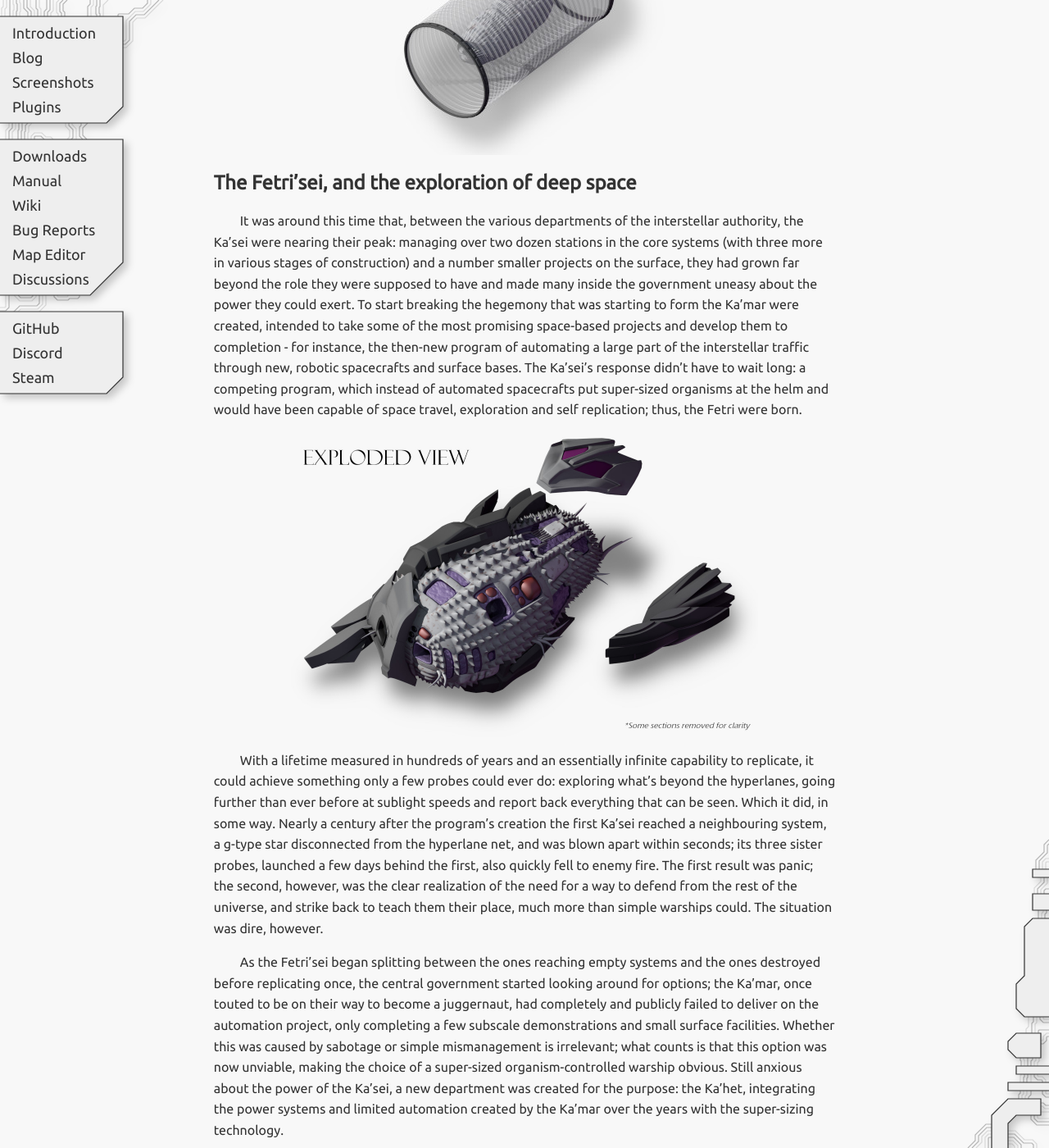
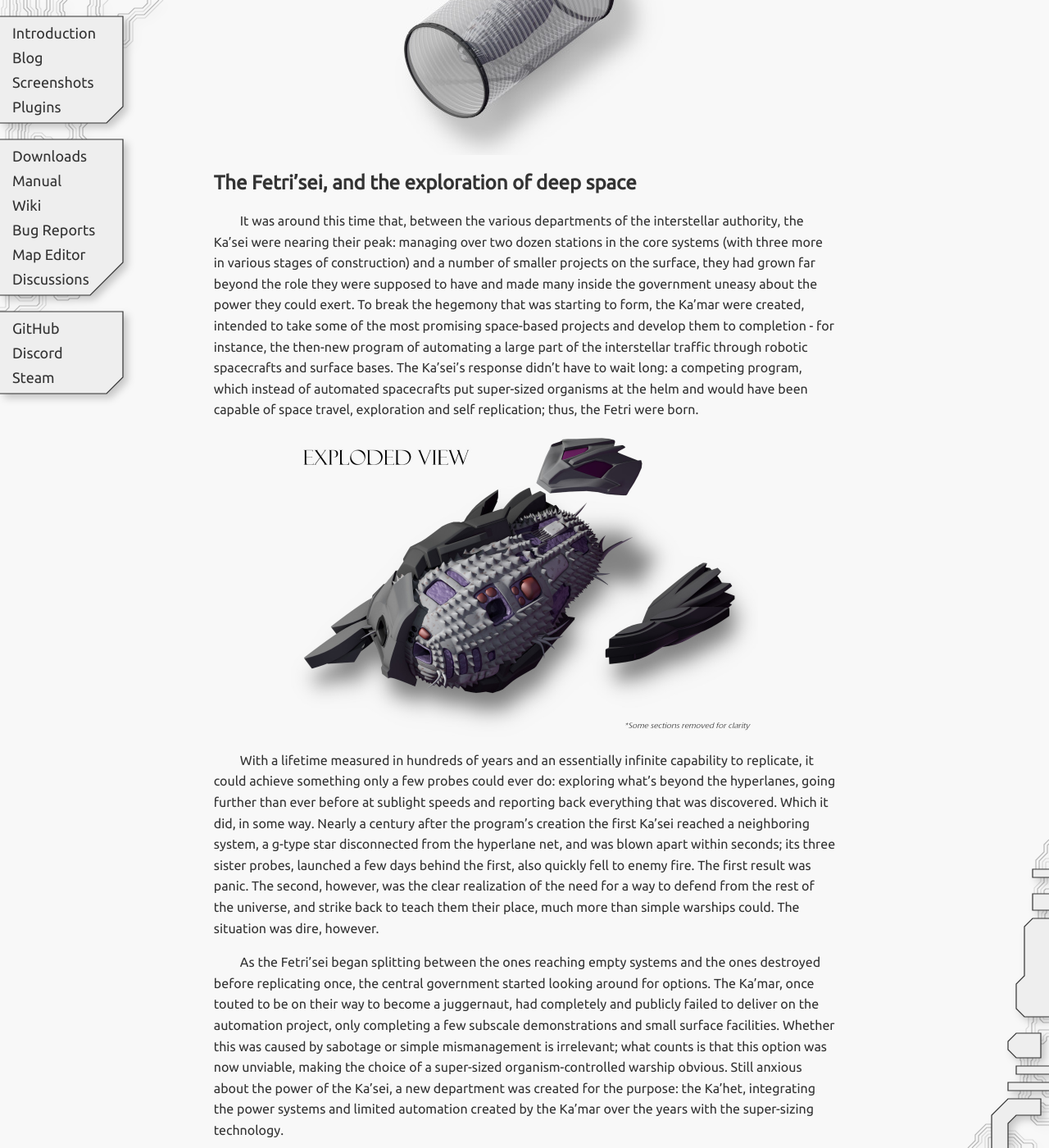
Before and after one commit to endless-sky/endless-sky.github.io, a Jekyll site: the page built from _posts/2023-10-21-beneath-the-shell.md, in a window 1280 px wide and 1400 px high, scrolled down 1085 px. Shown: the whole window at 82% size. Built offline with Jekyll 4.4.1, drawn with Linux system fonts in a browser that asks for light colours; some of the changed text lies outside the part shown.

Commit message:
Apply suggestions from code review
Co-authored-by: Amazinite <jsteck2000@gmail.com>

```diff
--- a/_posts/2023-10-21-beneath-the-shell.md
+++ b/_posts/2023-10-21-beneath-the-shell.md
@@ -10,24 +10,24 @@
 
 ## Early concepts: the "super-sizing"
 
-The story begins over two centuries before the first Ka'het saw the light; not when the proposal was first conceived (the idea itself is much older, and had always been rejected as outlandish and unfeasible), but when it was first realized, through a tech demo that applied what is known as "super-sizing" an organism and created a three meter long, half a meter large worm, incapable of sustaining its own weight in a gravitational field or survive on its own. Though its appearance would be much different from what followed, and it had no functions beyond eating and growing, nothing would have been possible without the breakthroughs of the super-sizing project - as a matter of fact, it wasn't long after this that the Fetri'sei program began to make its first steps.
+The story begins over two centuries before the first Ka'het saw the light; not when the proposal was first conceived (the idea itself is much older, and had always been rejected as outlandish and unfeasible), but when it was first realized, through a tech demo that applied what is known as "super-sizing" an organism. This super-sizing process led to the creation of a three meter long, half a meter wide worm, incapable of sustaining its own weight in a gravitational field or surviving on its own. Though its appearance would be much different from what followed, and it had no functions beyond eating and growing, nothing would have been possible without the breakthroughs of the super-sizing project - as a matter of fact, it wasn't long after this that the Fetri'sei program began to make its first steps.
 
 <img class="centered" src="/images/blog/ka-het/super-sized.jpg" width="400" height="300" />
 
 ## The Fetri'sei, and the exploration of deep space
 
-It was around this time that, between the various departments of the interstellar authority, the Ka'sei were nearing their peak: managing over two dozen stations in the core systems (with three more in various stages of construction) and a number smaller projects on the surface, they had grown far beyond the role they were supposed to have and made many inside the government uneasy about the power they could exert. To start breaking the hegemony that was starting to form the Ka'mar were created, intended to take some of the most promising space-based projects and develop them to completion - for instance, the then-new program of automating a large part of the interstellar traffic through new, robotic spacecrafts and surface bases. The Ka'sei's response didn't have to wait long: a competing program, which instead of automated spacecrafts put super-sized organisms at the helm and would have been capable of space travel, exploration and self replication; thus, the Fetri were born.
+It was around this time that, between the various departments of the interstellar authority, the Ka'sei were nearing their peak: managing over two dozen stations in the core systems (with three more in various stages of construction) and a number of smaller projects on the surface, they had grown far beyond the role they were supposed to have and made many inside the government uneasy about the power they could exert. To break the hegemony that was starting to form, the Ka'mar were created, intended to take some of the most promising space-based projects and develop them to completion - for instance, the then-new program of automating a large part of the interstellar traffic through robotic spacecrafts and surface bases. The Ka'sei's response didn't have to wait long: a competing program, which instead of automated spacecrafts put super-sized organisms at the helm and would have been capable of space travel, exploration and self replication; thus, the Fetri were born.
 
 <img class="centered" src="/images/blog/ka-het/fetri-sei-exploded.jpg" width="570" height="370" />
 
-With a lifetime measured in hundreds of years and an essentially infinite capability to replicate, it could achieve something only a few probes could ever do: exploring what's beyond the hyperlanes, going further than ever before at sublight speeds and report back everything that can be seen. Which it did, in some way. Nearly a century after the program's creation the first Ka'sei reached a neighbouring system, a g-type star disconnected from the hyperlane net, and was blown apart within seconds; its three sister probes, launched a few days behind the first, also quickly fell to enemy fire. The first result was panic; the second, however, was the clear realization of the need for a way to defend from the rest of the universe, and strike back to teach them their place, much more than simple warships could. The situation was dire, however.
+With a lifetime measured in hundreds of years and an essentially infinite capability to replicate, it could achieve something only a few probes could ever do: exploring what's beyond the hyperlanes, going further than ever before at sublight speeds and reporting back everything that was discovered. Which it did, in some way. Nearly a century after the program's creation the first Ka'sei reached a neighboring system, a g-type star disconnected from the hyperlane net, and was blown apart within seconds; its three sister probes, launched a few days behind the first, also quickly fell to enemy fire. The first result was panic. The second, however, was the clear realization of the need for a way to defend from the rest of the universe, and strike back to teach them their place, much more than simple warships could. The situation was dire, however.
 
-As the Fetri'sei began splitting between the ones reaching empty systems and the ones destroyed before replicating once, the central government started looking around for options; the Ka'mar, once touted to be on their way to become a juggernaut, had completely and publicly failed to deliver on the automation project, only completing a few subscale demonstrations and small surface facilities. Whether this was caused by sabotage or simple mismanagement is irrelevant; what counts is that this option was now unviable, making the choice of a super-sized organism-controlled warship obvious. Still anxious about the power of the Ka'sei, a new department was created for the purpose: the Ka'het, integrating the power systems and limited automation created by the Ka'mar over the years with the super-sizing technology.
+As the Fetri'sei began splitting between the ones reaching empty systems and the ones destroyed before replicating once, the central government started looking around for options. The Ka'mar, once touted to be on their way to become a juggernaut, had completely and publicly failed to deliver on the automation project, only completing a few subscale demonstrations and small surface facilities. Whether this was caused by sabotage or simple mismanagement is irrelevant; what counts is that this option was now unviable, making the choice of a super-sized organism-controlled warship obvious. Still anxious about the power of the Ka'sei, a new department was created for the purpose: the Ka'het, integrating the power systems and limited automation created by the Ka'mar over the years with the super-sizing technology.
 
 ## The Ka'het, and three-way strategy
 
 As more details were being defined about the Ka'het and their function, a number of military doctrines started to be attached to the concept; for example, the entirely automated construction of the warships was selected on the basis of the Assured Continued Production, intended to keep the manufacturing lines open even in the case of a war with heavy population losses that made it impossible to find enough qualified personnel.
-Whereas most war fleets are are composed by a large amount of different vehicles making sure to fill out every niche, it was decided early on in the development of the Ka'het architecture that this wasn't desirable here; the Ka'mar automated manufacturing technology was often either massive and reliable or small and slow, sometimes even unpredictable. Making a factory capable of building a wide variety of vehicles would have been absurdly expensive, so the focus was put on three, highly specific vehicles: the Maeri, the Telis and the Vareti.
+Whereas most war fleets are composed of by a large amount of different vehicles making sure to fill out every niche, it was decided early on in the development of the Ka'het architecture that this wasn't desirable; the Ka'mar automated manufacturing technology was often either massive and reliable or small and slow, sometimes even unpredictable. Making a factory capable of building a wide variety of vehicles would have been absurdly expensive, so the focus was put on three, highly specific vehicles: the Maeri, the Telis, and the Vareti.
 
 ### 1: The Maeri'het
 
@@ -45,7 +45,7 @@
 
 <img class="centered" src="/images/blog/ka-het/vareti-het-exploded.jpg" width="570" height="370" />
 
-The capital ship every fleet needs, an incredible force with impenetrable shields, reactive armor and a massive electric disruptor, nullifying in a few shots even the strongest generators. Its troubled development, caused from the unprecedented size of the super-sized organism and of the shield generators placed on top of it made it to end up with a somewhat different design from its predecessors compared to the original concept of an upsized Fetri; its capabilities have only benefited from this, however. Alone, this ship is formidable; in a fleet, it's unstoppable.
+The capital ship every fleet needs, an incredible force with impenetrable shields, reactive armor, and a massive electric disruptor, nullifying in a few shots even the strongest generators. Its troubled development, caused from the unprecedented size of the super-sized organism and of the shield generators placed on top of it, caused it to end up with a somewhat different design from its predecessors compared to the original concept of an upsized Fetri; its capabilities have only benefited from this, however. Alone, this ship is formidable; in a fleet, it's unstoppable.
 After leaving the main Ka'het station, much like the Telis, the Vareti start listening for orders and begin patrolling the entire cluster; this way they will be ready to intervene as soon as they're called into action, without the undesirable delay given by the hyperlane system.
 
 ## Appendix: unique capabilities of the Ka'sei and Ka'het
```
Also changed, not shown: other parts of _posts/2023-10-21-beneath-the-shell.md (+3 -3 lines).
